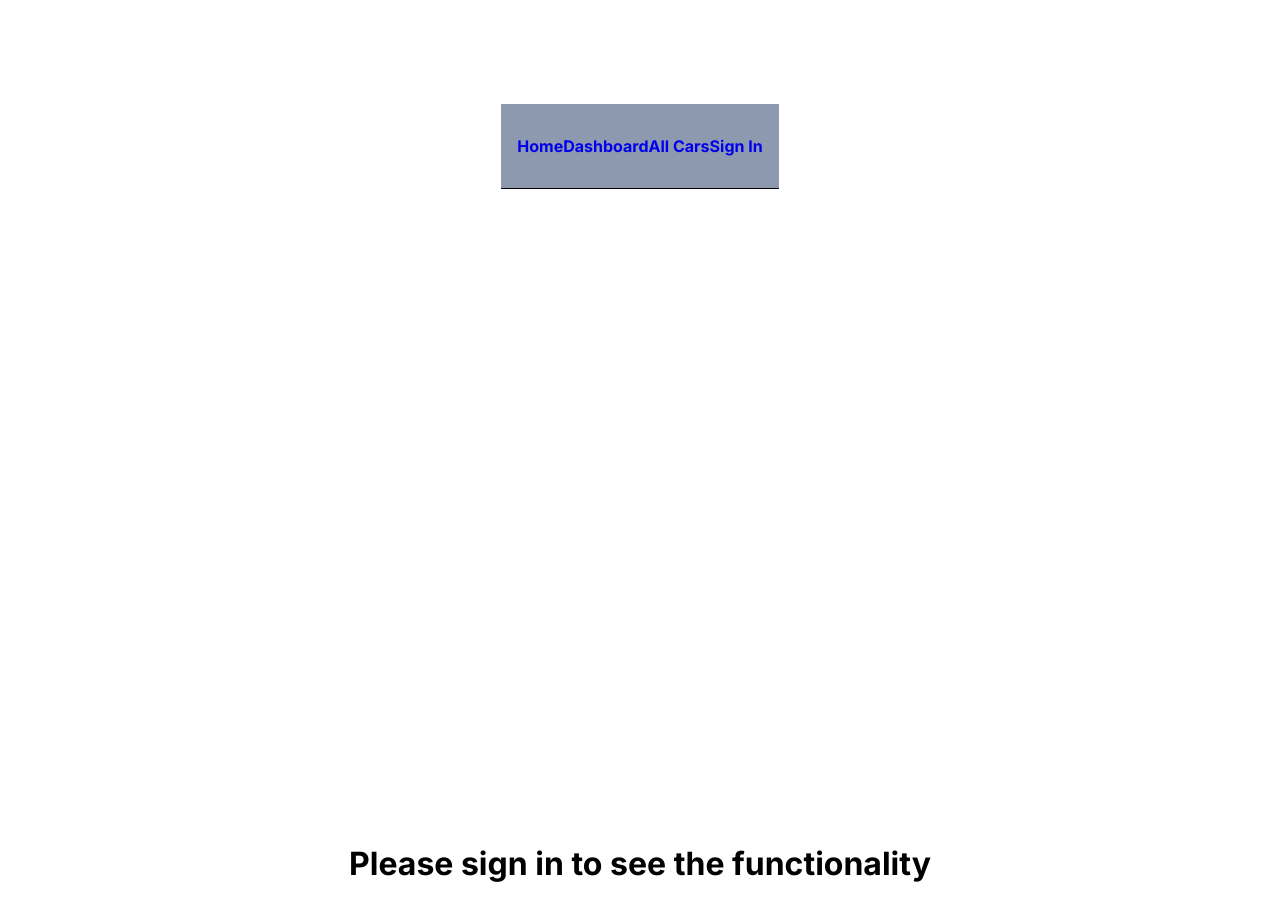
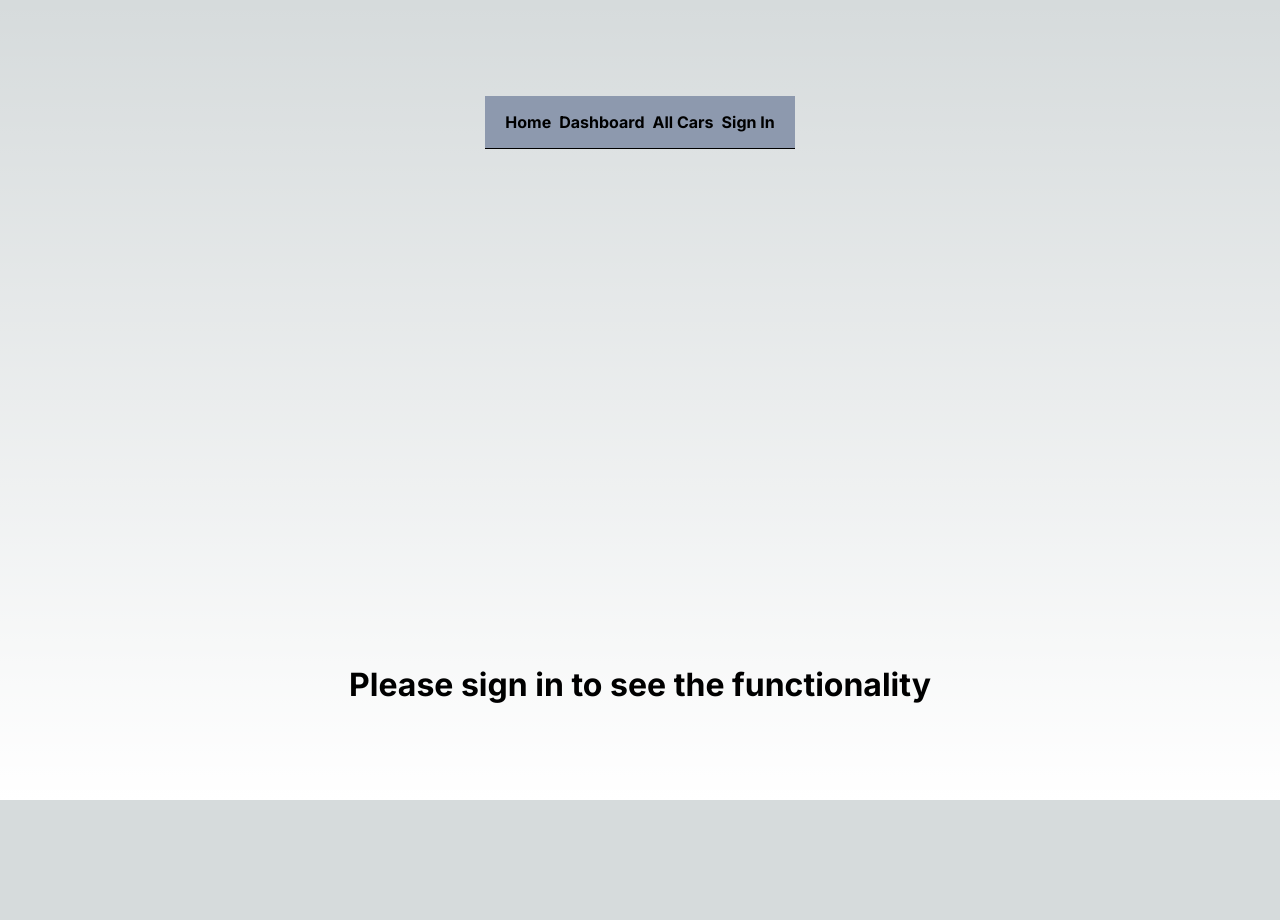
Before and after one commit to krishna-saini/buycars.com, a Next.js app: page / in a window 1280 px wide. Shown: the top 920 px of the page. After the commit the page ends 800 px from the top, so only its background shows below. Built offline with nearby package versions, Linux system fonts and the light colour scheme; no server answers.

Commit message:
change styling of links and add global css

```diff
--- a/src/components/NavBar/NavBar.jsx
+++ b/src/components/NavBar/NavBar.jsx
@@ -16,7 +16,11 @@ function NavBar() {
   };
   return (
     <nav className={styles.nav}>
-      <ul className={styles.navList}>
+      <ul
+        className={`${styles.navList} ${
+          !session && !loading ? "laoding" : "loaded"
+        }`}
+      >
         <li className={styles.navItem}>
           <Link href="/" className={styles.navLink}>
             Home
--- a/src/components/NavBar/NavBar.module.css
+++ b/src/components/NavBar/NavBar.module.css
@@ -22,9 +22,19 @@
   text-decoration: none;
   font-weight: bold;
   border-radius: 5px;
-  transition: background-color 0.3s ease;
+  padding: 2px 4px;
 }
 
-.a:hover {
+.navLink:hover {
   background-color: #555;
 }
+
+.loading {
+  opacity: 0;
+  transition: all 0.2s ease-in;
+}
+
+.loaded {
+  opacity: 1;
+  transition: all 0.2s ease-in;
+}
--- a/src/pages/_app.jsx
+++ b/src/pages/_app.jsx
@@ -1,4 +1,5 @@
 import { SessionProvider } from "next-auth/react";
+import '../styles/globals.css'
 
 function MyApp({ Component, pageProps }) {
   return (
```
